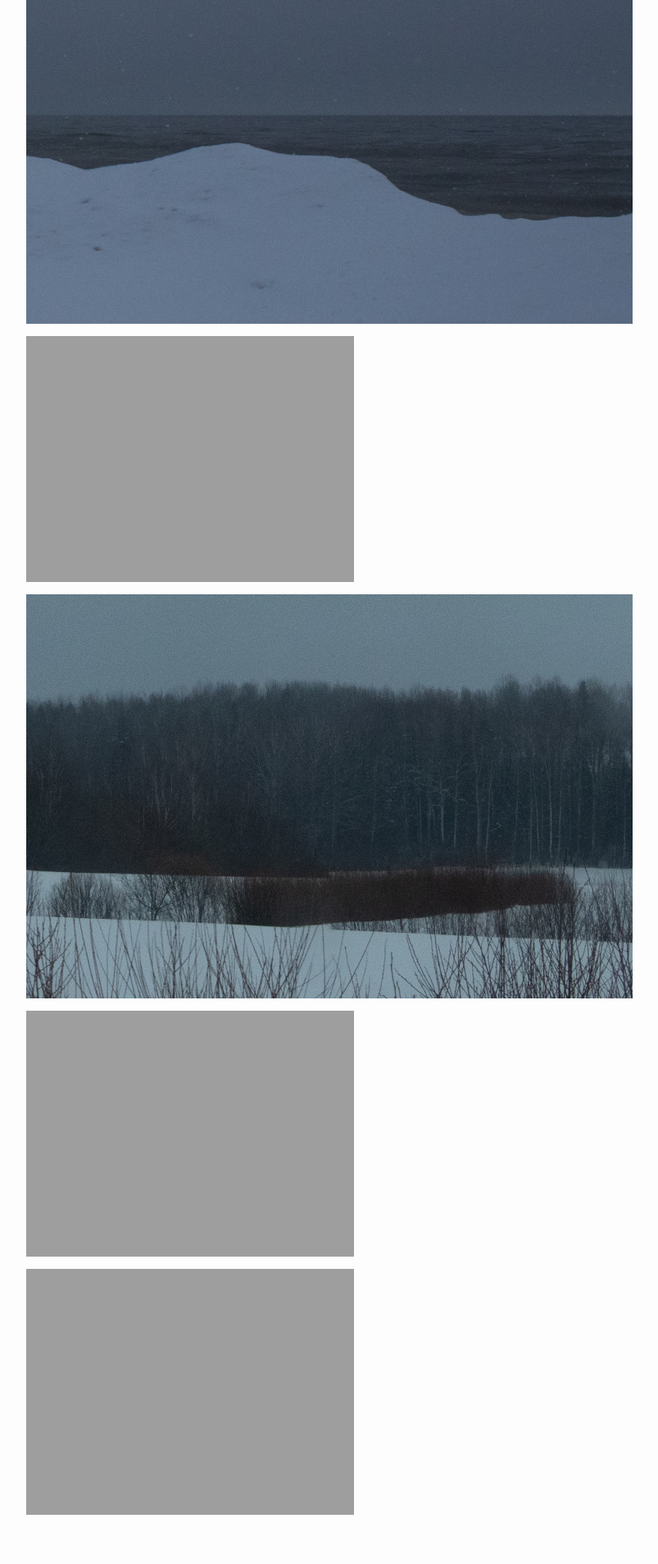
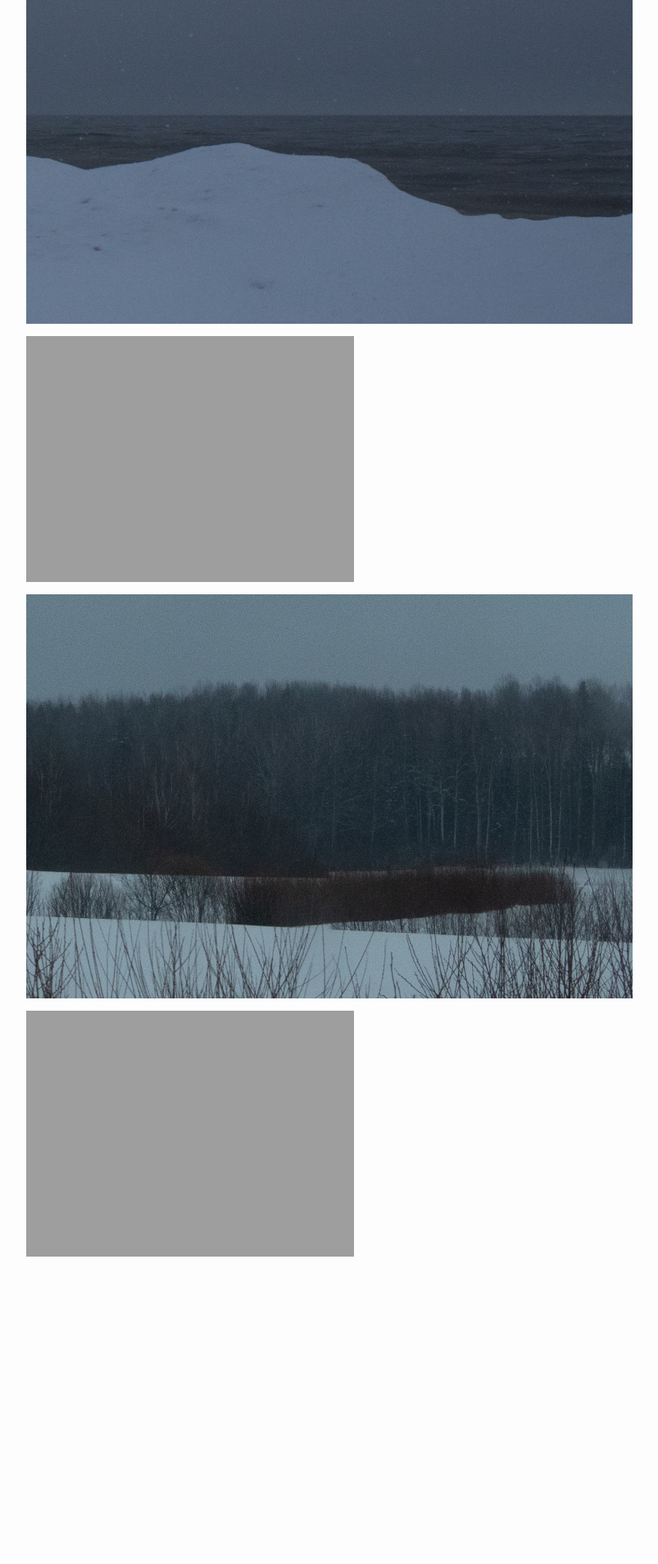
Before and after one commit to TheatrumMundi/TheatrumMundi, a Jekyll site: the page built from _posts/2023-01-05-photographs-2022-02-05.markdown, in a window 1280 px wide. Shown: the part 2334-4242 px from the top of the page at 82% size, without its empty margins (238-1041 px from the left). Built offline with Jekyll 4.4.1, drawn with Linux system fonts in a browser that asks for light colours; some web fonts are replaced; after the commit the page ends 3927 px from its top, so only the background shows below that.

Commit message:
Update 2023-01-05-photographs-2022-02-05.markdown

```diff
--- a/_posts/2023-01-05-photographs-2022-02-05.markdown
+++ b/_posts/2023-01-05-photographs-2022-02-05.markdown
@@ -21,6 +21,4 @@ categories: jekyll update
 
 ![Photograph 1]({{site.url}}{{ site.baseurl }}/assets/photographs/post-photographs-2/IMG_9720.jpg)
 
-![Photograph 1]({{site.url}}{{ site.baseurl }}/assets/photographs/post-photographs-2/IMG_9728.jpg)
-
 ![Photograph 1]({{site.url}}{{ site.baseurl }}/assets/photographs/post-photographs-2/IMG_9733.jpg)
```
